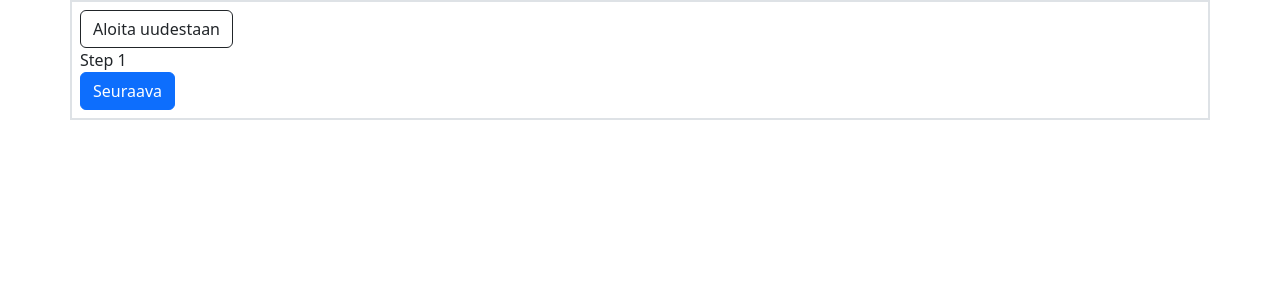
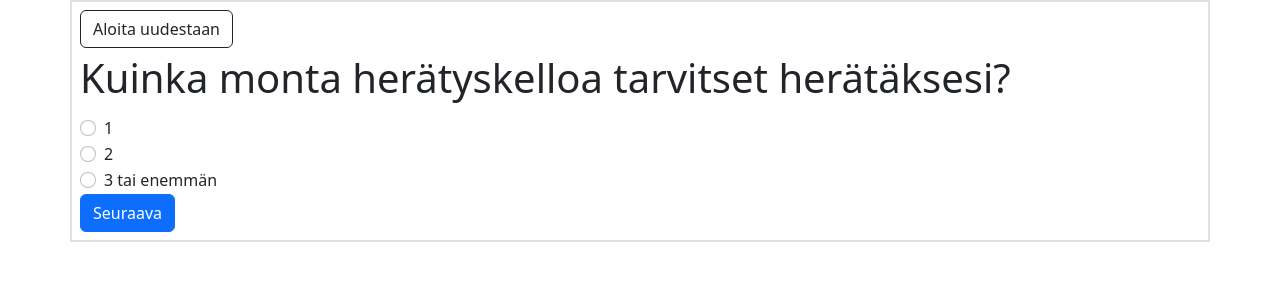
Before and after one commit to Duukkis8D/aamuntorkku, a React (Create React App) app: page / in a window 1280 px wide. Both pictures are taken after a click on the button "Tee testi". Shown: the top 300 px of the page. Built offline with nearby package versions, Linux system fonts and the light colour scheme.

Commit message:
add step 1 form components

```diff
--- a/src/App.js
+++ b/src/App.js
@@ -2,6 +2,7 @@ import { useState } from 'react';
 import Container from 'react-bootstrap/Container';
 import Stack from 'react-bootstrap/Stack';
 import Button from 'react-bootstrap/Button';
+import Form from 'react-bootstrap/Form';
 import LandingPage from './components/LandingPage';
 import Test from './components/Test';
 
@@ -27,8 +28,7 @@ export default function App() {
     return (
         <div className="App">
             <Container className="p-2 border border-2">
-                {/* Use Form component from react-bootstrap.
-                 */}
+                <Form>
                     {currentStep > 0 && (
                         <Button variant="outline-dark" onClick={() => startOver()}>
                             Aloita uudestaan
@@ -49,8 +49,13 @@ export default function App() {
                                 Seuraava
                             </Button>
                         )}
-                    {currentStep === totalSteps && <Button variant="success">Lähetä</Button>}
+                        {currentStep === totalSteps && (
+                            <Button variant="success" type="submit">
+                                Lähetä
+                            </Button>
+                        )}
                     </Stack>
+                </Form>
             </Container>
         </div>
     );
--- a/src/components/Step1.js
+++ b/src/components/Step1.js
@@ -1,10 +1,35 @@
 import Row from 'react-bootstrap/Row';
 import Col from 'react-bootstrap/Col';
+import { Form } from 'react-bootstrap';
 
 export default function Step1() {
     return (
         <Row>
-            <Col>Step 1</Col>
+            <Col>
+                <Form.Group>
+                    <Form.Label htmlFor="step1RadioButton" className="fs-1">
+                        Kuinka monta herätyskelloa tarvitset herätäksesi?
+                    </Form.Label>
+                    <Form.Check
+                        type="radio"
+                        name="step1RadioButton"
+                        id="step1RadioButton1"
+                        label="1"
+                    />
+                    <Form.Check
+                        type="radio"
+                        name="step1RadioButton"
+                        id="step1RadioButton2"
+                        label="2"
+                    />
+                    <Form.Check
+                        type="radio"
+                        name="step1RadioButton"
+                        id="step1RadioButton3"
+                        label="3 tai enemmän"
+                    />
+                </Form.Group>
+            </Col>
         </Row>
     );
 }
```
Lines whose indentation alone changed are shown as unchanged.
